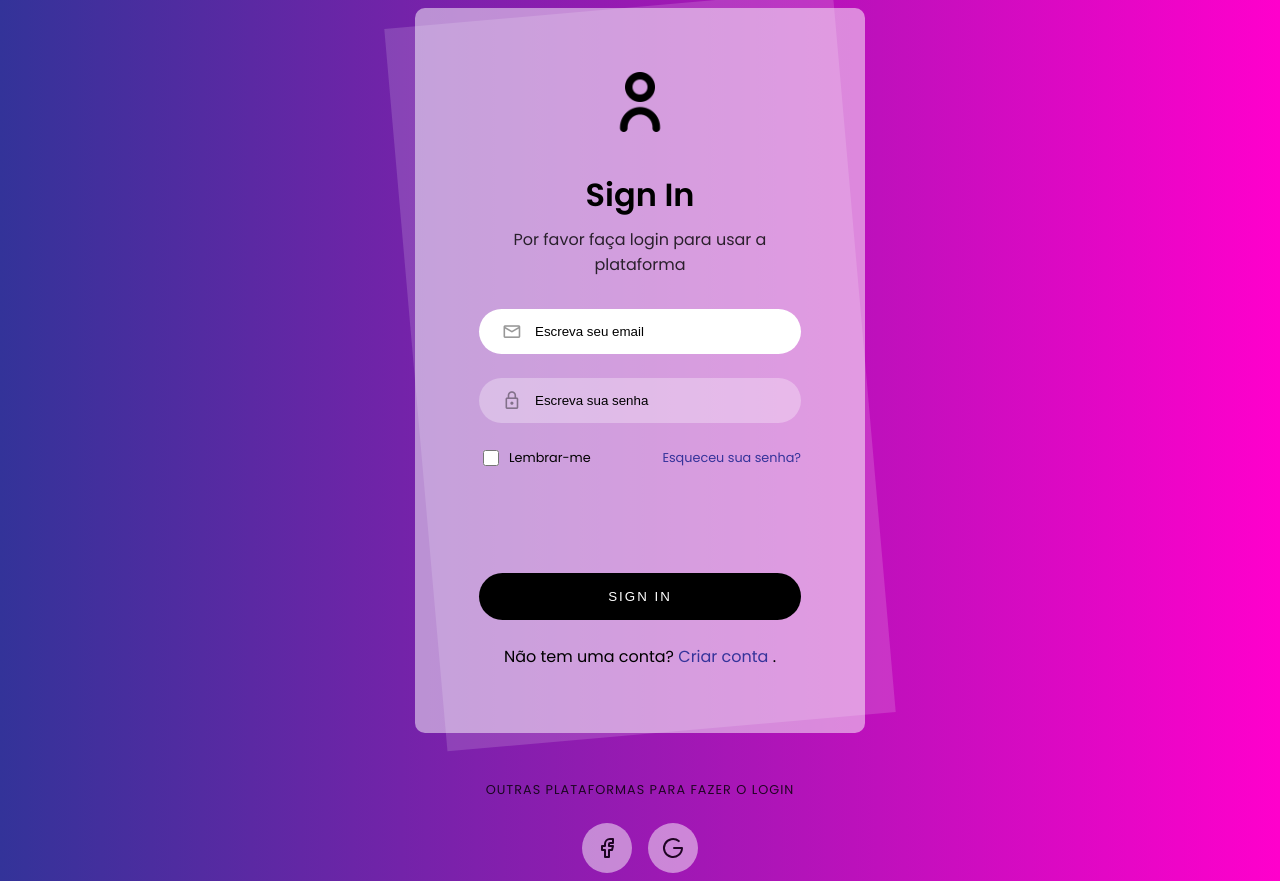
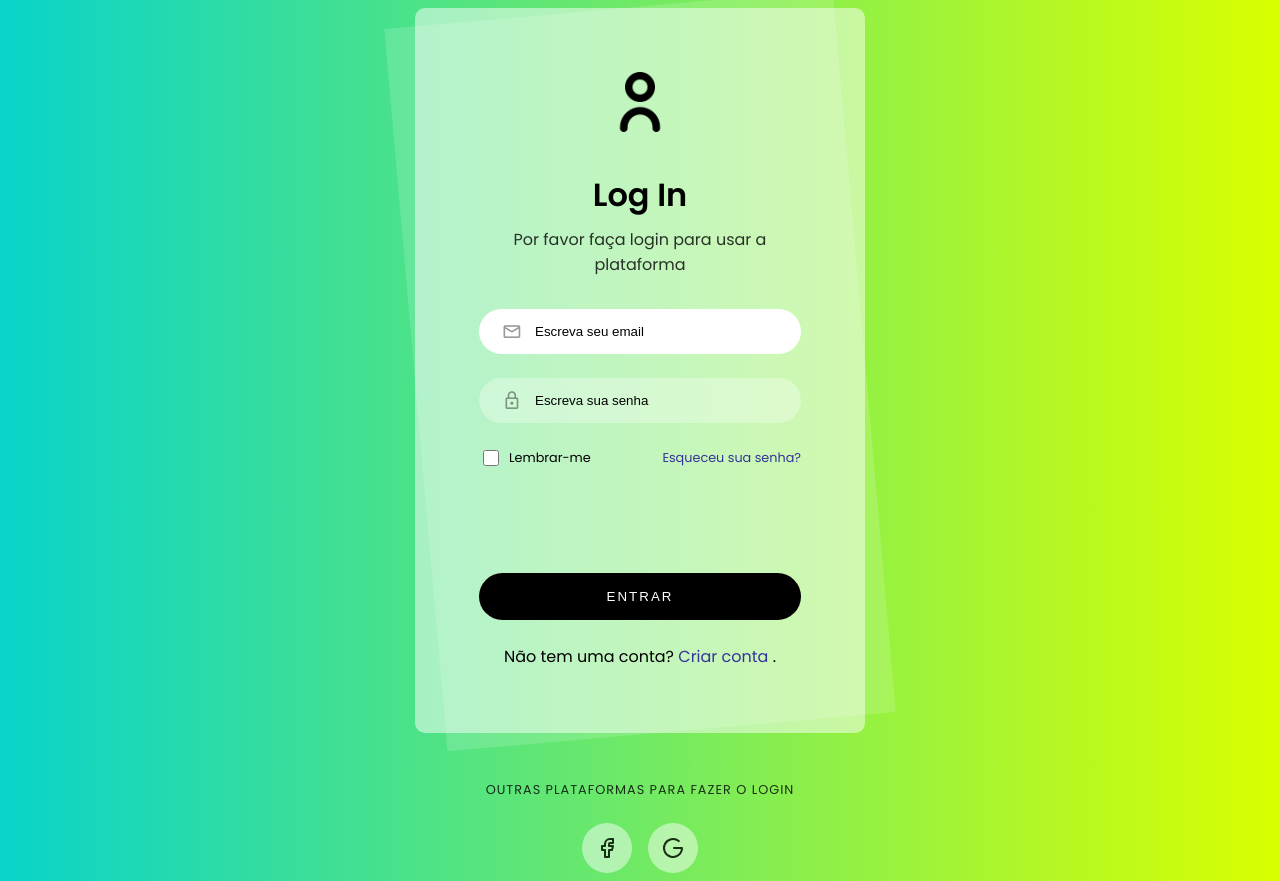
Before and after one commit to mohammadfaizalabdul/Sites, a plain HTML site: page Site_teste/sistema_login/html/index.html in a window 1280 px wide. Drawn offline with nearby package versions, Linux system fonts and the light colour scheme.

Commit message:
Atualizando a página

```diff
--- a/Site_teste/sistema_login/css/estilo.css
+++ b/Site_teste/sistema_login/css/estilo.css
@@ -5,10 +5,14 @@ body{
 
     font-family: 'Poppins', sans-serif;
     min-height: 100vh;
-    background: linear-gradient(to right, #333399, #ff00cc);
+    background: linear-gradient(to right, #08d4ca, #d9ff00);
     display: flex;
     align-items: center;
     justify-content: center;
+
+
+
+
 
 }
 .cartao-login{
--- a/Site_teste/sistema_login/html/index.html
+++ b/Site_teste/sistema_login/html/index.html
@@ -14,13 +14,13 @@
             <img src="../img/do-utilizador (1).png" alt="logo">
         </div>
         <div class="login-card-header">
-            <h1>Sign In</h1>
+            <h1>Log In</h1>
             <div>Por favor faça login para usar a plataforma</div>
         </div>
         <form class="cartao-login-form">
             <div class="form-item">
             <span class="form-item-icon material-symbols-rounded">mail</span>
-                <input type="text" placeholder="Escreva seu email" required autofocus>
+                <input type="email" placeholder="Escreva seu email" required autofocus>
             </div>
             <div class="form-item">
                 <span class="form-item-icon material-symbols-rounded">lock</span>
@@ -33,7 +33,7 @@
                 </div>
                 <a href="#">Esqueceu sua senha?</a>
             </div>
-            <button type="submit">Sign In</button>
+            <button type="submit">Entrar</button>
         </form>
         <div class="login-card-footer">
             Não tem uma conta? <a href="#">Criar conta </a>.
```
